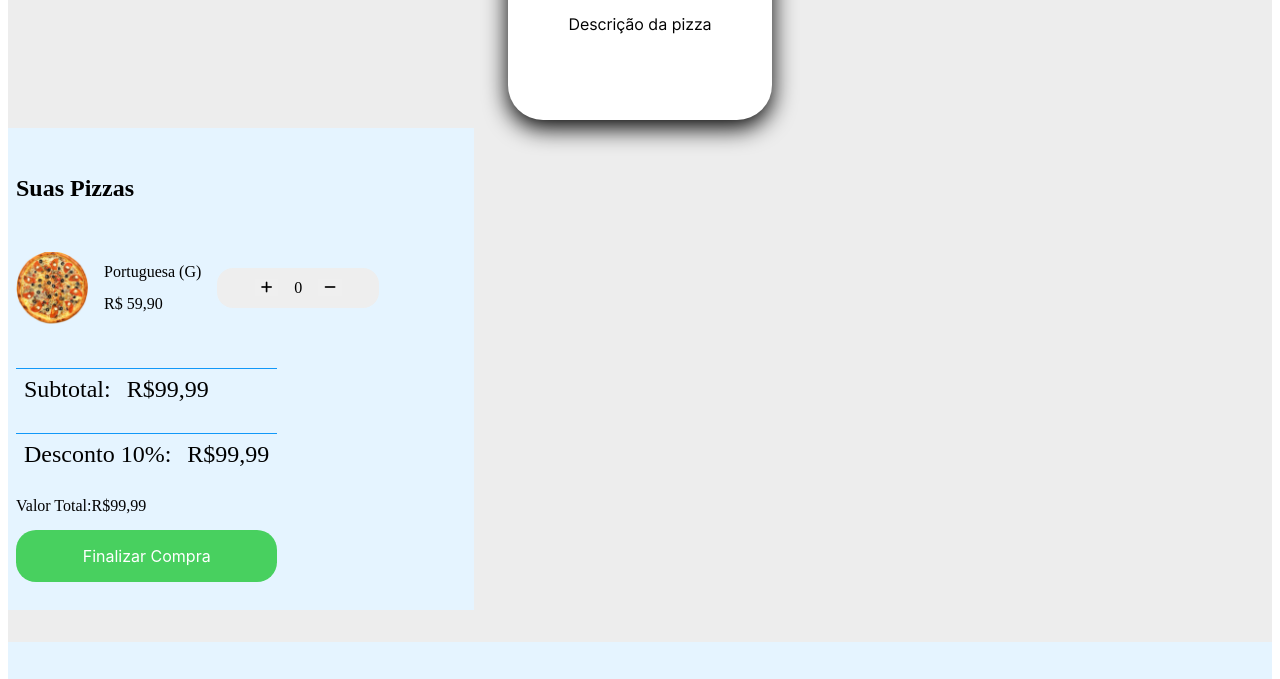
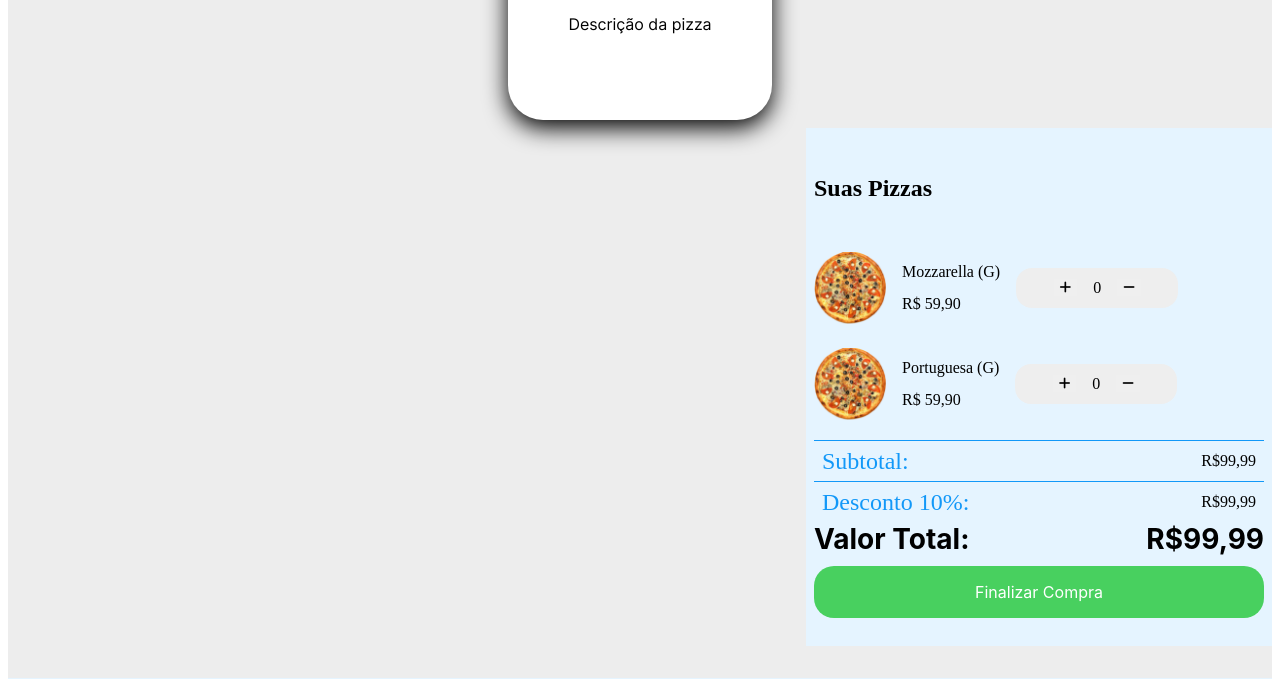
Before and after one commit to EugenioSpera/pizzaria, a plain HTML site: page index.html in a window 1280 px wide. Shown: the part 1470-2149 px from the top of the page. Drawn offline with Linux system fonts and the light colour scheme.

Commit message:
Finalizado carrinho

```diff
--- a/css/carrinho.css
+++ b/css/carrinho.css
@@ -0,0 +1,154 @@
+.carrinho{
+    display: flex;
+    width: 450px;
+    padding: 28px 8px;
+    flex-direction: column;
+    align-items: center;
+    gap: 28px;
+    background: var(--Baby-Blue, #E5F4FF);
+    margin-left: auto;
+
+
+}
+
+.carrinho__tx h1{
+    color: #000;
+    font-family: Inter;
+    font-size: 28px;
+    font-style: normal;
+    font-weight: 700;
+    line-height: normal;
+}
+
+.carrinho__tx{
+    align-self: stretch;
+    display: flex;
+
+
+}
+.carrinho__cardapio{
+    flex-direction: column;
+
+}
+
+.carrinho__img{
+    display: flex;
+    width: 72px;
+    height: 72px;
+}
+
+.carrinho__item{
+    display: flex;
+    align-items: center;
+    align-content: center;
+    gap: 16px;
+    align-self: stretch;
+    flex-wrap: wrap;
+}
+
+.carrinho__qtd-controle{
+    display: flex;
+    width: 162px;
+    height: 40px;
+    justify-content: center;
+    gap: 16px;
+    align-items: center;
+    flex-wrap: wrap-reverse;
+    border-radius: 16px;
+    background: var(--Light-Grey, #EEE);
+}
+
+
+
+.tx--item{
+    display: flex;
+    padding: 8px;
+    align-items: center;
+    align-content: center;
+    gap: 16px;
+    align-self: stretch;
+    flex-wrap: wrap;
+    border-top: 1px solid var(--Blue, #1298F8);
+    font-size: 24px;
+    flex: 1 0 0;
+}
+
+
+.calculo-inicial{
+
+    display: flex;
+
+
+}
+
+
+.tx--item{
+    color: var(--Blue, #1298F8);
+
+}
+
+
+
+.carrinho__calculos{
+    width: 100%;
+}
+
+.calculo-final{
+    display: flex;}
+
+.tx--valor{
+    display: flex;
+    padding: 8px;
+    align-items: center;
+    align-content: center;
+    gap: 16px;
+    align-self: stretch;
+    flex-wrap: wrap;
+    border-top: 1px solid var(--Blue, #1298F8);
+}
+
+.calculo-total{
+    display: flex;
+    justify-content: space-between;
+}
+
+.tx--total{
+    color: var(--Black, #000);
+    font-family: Inter;
+    font-size: 28px;
+    font-style: normal;
+    font-weight: 700;
+    line-height: normal;
+}
+
+.tx--valor-total{
+    color: var(--Black, #000);
+    font-family: Inter;
+    font-size: 28px;
+    font-style: normal;
+    font-weight: 700;
+    line-height: normal;
+
+}
+
+
+.btn--finalizar-compra{
+    display: flex;
+    padding: 16px 32px;
+    justify-content: center;
+    align-items: center;
+    align-self: stretch;
+    border-radius: 20px;
+    background: var(--Green, #48D05F);
+    color: #FFF;
+    text-align: center;
+    /* Inter - Paragraph */
+    font-family: Inter;
+    font-size: 16px;
+    font-style: normal;
+    font-weight: 400;
+    line-height: normal;
+    width: 100%;
+    margin-top: 10px;
+
+}
--- a/css/stilo.css
+++ b/css/stilo.css
@@ -266,112 +266,7 @@
 
 }
 
-.carrinho{
-    display: flex;
-    width: 450px;
-    padding: 28px 8px;
-    flex-direction: column;
-    align-items: center;
-    gap: 28px;
-    background: var(--Baby-Blue, #E5F4FF);
 
-}
-
-.carrinho__tx h1{
-    color: #000;
-    font-family: Inter;
-    font-size: 28px;
-    font-style: normal;
-    font-weight: 700;
-    line-height: normal;
-}
-
-.carrinho__tx{
-    align-self: stretch;
-    display: flex;
-
-
-}
-.carrinho__cardapio{
-    flex-direction: column;
-}
-
-.carrinho__img{
-    display: flex;
-    width: 72px;
-    height: 72px;
-}
-
-.carrinho__item{
-    display: flex;
-    align-items: center;
-    align-content: center;
-    gap: 16px;
-    align-self: stretch;
-    flex-wrap: wrap;
-}
-
-.carrinho__qtd-controle{
-    display: flex;
-    width: 162px;
-    height: 40px;
-    justify-content: center;
-    gap: 16px;
-    align-items: center;
-    flex-wrap: wrap-reverse;
-    border-radius: 16px;
-    background: var(--Light-Grey, #EEE);
-}
-
-
-
-.tx--item{
-    display: flex;
-    padding: 8px;
-    align-items: center;
-    align-content: center;
-    gap: 16px;
-    align-self: stretch;
-    flex-wrap: wrap;
-    border-top: 1px solid var(--Blue, #1298F8);
-    font-size: 24px;
-    flex: 1 0 0;
-}
-
-
-.carrinho__txx{
-    color: var(--Blue, #1298F8);
-    font-family: Inter;
-    font-size: 24px;
-    font-style: normal;
-    font-weight: 700;
-    line-height: normal;
-
-}
-
-
-
-
-.btn--finalizar-compra{
-    display: flex;
-    padding: 16px 32px;
-    justify-content: center;
-    align-items: center;
-    align-self: stretch;
-    border-radius: 20px;
-    background: var(--Green, #48D05F);
-    color: #FFF;
-    text-align: center;
-    /* Inter - Paragraph */
-    font-family: Inter;
-    font-size: 16px;
-    font-style: normal;
-    font-weight: 400;
-    line-height: normal;
-    width: 100%;
-
-
-}
 
 .rodape{
     display: flex;
--- a/index.html
+++ b/index.html
@@ -8,6 +8,7 @@
     <link rel="stylesheet" href="./css/reset.css">
     <link rel="stylesheet" href="./css/vars.css">
     <link rel="stylesheet" href="./css/stilo.css">
+    <link rel="stylesheet" href="./css/carrinho.css">
     <title>Document</title>
 </head>
 
@@ -66,22 +67,51 @@
             <div class="carrinho__item">
                 <img src="./Images/img-item@2x.png" alt="" class="carrinho__img">
                 <div class="carrinho__cardapio">
-                <p class="carrinho__tx">Portuguesa (G)
-                <p>
-                <p class="carrinho__tx">R$ 59,90</p></div>
+                    <p class="carrinho__tx">Mozzarella (G)
+                    <p>
+                    <p class="carrinho__tx">R$ 59,90</p>
+                </div>
+
                 <div class="carrinho__qtd-controle">
                     <button class="carrinho__btn btn--adicionar"><span class="fa-solid fa-plus"></span></button>
                     <span class="carrinho__qtd">0</span>
                     <button class="carrinho__btn btn--remover"><span class="fa-solid fa-minus"></span></button>
                 </div>
 
-            <div class="carrinho__calculos">
-                <p class="carrinho__tx tx--item">Subtotal: <span class="carrinho__tx tx--valor">R$99,99</span></p>
-                <p class="carrinho__tx tx--item">Desconto 10%: <span class="carrinho__tx tx--valor">R$99,99</span></p>
-                <p class="carrinho__tx tx--total">Valor Total: <span class="carrinho--tx tx--valor-total">R$99,99</span>
-                </p>
-                <button class="carrinho__btn btn--finalizar-compra">Finalizar Compra</button>
-            </div>
+                <div class="carrinho__item">
+                    <img src="./Images/img-item@2x.png" alt="" class="carrinho__img">
+
+                    <div class="carrinho__cardapio">
+                        <p class="carrinho__tx">Portuguesa (G)
+                        <p>
+                        <p class="carrinho__tx">R$ 59,90</p>
+                    </div>
+                    <div class="carrinho__qtd-controle">
+                        <button class="carrinho__btn btn--adicionar"><span class="fa-solid fa-plus"></span></button>
+                        <span class="carrinho__qtd">0</span>
+                        <button class="carrinho__btn btn--remover"><span class="fa-solid fa-minus"></span></button>
+                    </div>
+
+                    <div class="carrinho__calculos">
+                        <div class="calculo-inicial">
+
+                            <span class="carrinho__tx tx--item"> Subtotal:</span>
+                            <span class="carrinho__tx tx--valor">R$99,99</span>
+                        </div>
+
+                        <div class="calculo-final">
+
+                            <span class="carrinho__tx tx--item">Desconto 10%: </span>
+                            <span class="carrinho__tx tx--valor">R$99,99</span>
+                        </div>
+
+                        <div class="calculo-total">
+                                <span class="carrinho__tx tx--total">Valor Total:</span>
+                                <span class="carrinho--tx tx--valor-total">R$99,99</span>
+
+                    </div>
+                        <button class="carrinho__btn btn--finalizar-compra">Finalizar Compra</button>
+                    </div>
         </aside>
     </main>
 
```
